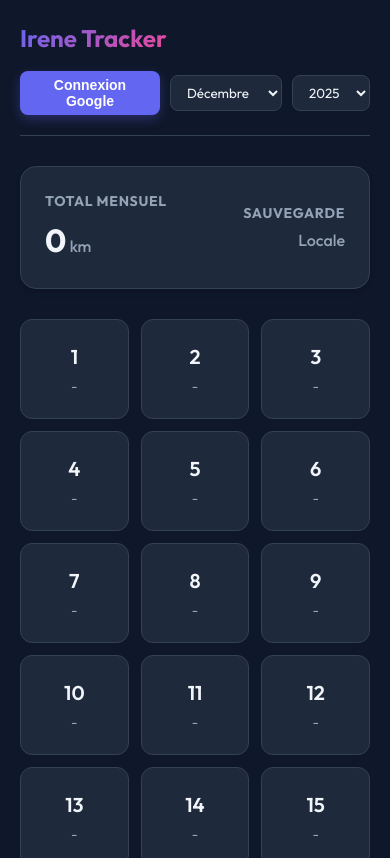
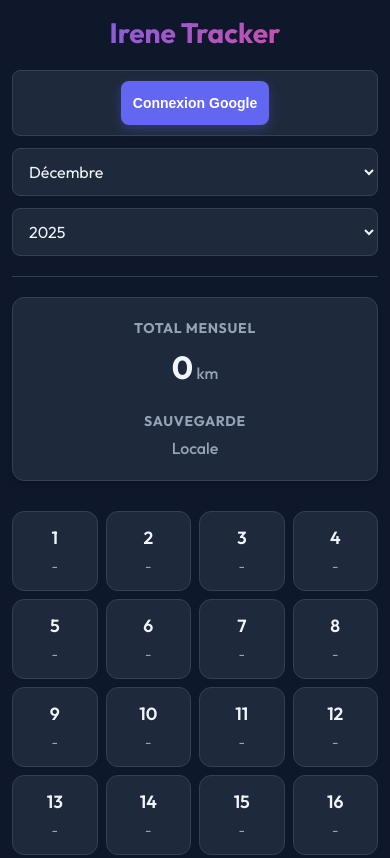
Before and after one commit to onyx-tiktok-off/irenetracker, a plain HTML site: page index.html in a window 390 px wide. Shown: the top 858 px of the page. Drawn offline with Linux system fonts and the light colour scheme.

Commit message:
Update index.html

```diff
--- a/index.html
+++ b/index.html
@@ -79,6 +79,7 @@
             font-size: 1.5rem;
             font-weight: 700;
             background: linear-gradient(135deg, var(--primary), var(--secondary));
+            background-clip: text;
             -webkit-background-clip: text;
             -webkit-text-fill-color: transparent;
         }
@@ -420,6 +421,149 @@
             font-weight: 700;
             color: var(--success);
             margin-bottom: 20px;
+        }
+
+        /* --- Mobile Responsiveness --- */
+        @media (max-width: 640px) {
+            :root {
+                --radius-lg: 12px;
+                /* Slightly smaller radius on mobile */
+            }
+
+            .container {
+                padding: 12px;
+                max-width: 100%;
+            }
+
+            header {
+                flex-direction: column;
+                align-items: stretch;
+                gap: 16px;
+                margin-bottom: 20px;
+                text-align: center;
+            }
+
+            .logo {
+                font-size: 1.75rem;
+                /* Larger logo for brand presence */
+            }
+
+            .controls {
+                flex-direction: column;
+                width: 100%;
+                gap: 12px;
+            }
+
+            .auth-status {
+                width: 100%;
+                justify-content: center;
+                background: var(--surface);
+                padding: 10px;
+                border-radius: var(--radius-sm);
+                border: 1px solid var(--border);
+            }
+
+            #monthSelect,
+            #yearSelect {
+                width: 100%;
+                padding: 12px;
+                /* Larger touch target */
+                font-size: 1rem;
+            }
+
+            /* Dashboard Stack */
+            .dashboard-card {
+                flex-direction: column;
+                gap: 20px;
+                text-align: center;
+                padding: 20px;
+            }
+
+            .stat-group,
+            .stat-group[style*="text-align: right"] {
+                text-align: center !important;
+                width: 100%;
+            }
+
+            /* Grid Adjustments */
+            .days-grid {
+                grid-template-columns: repeat(auto-fill, minmax(80px, 1fr));
+                gap: 8px;
+            }
+
+            .day-card {
+                min-height: 80px;
+                padding: 8px;
+            }
+
+            .day-number {
+                font-size: 1.1rem;
+            }
+
+            /* Modal Mobile Fullscreen-ish */
+            .modal {
+                width: 100%;
+                height: 100%;
+                max-height: 100%;
+                border-radius: 0;
+                display: flex;
+                flex-direction: column;
+                padding: 16px;
+            }
+
+            .modal-header {
+                margin-bottom: 16px;
+            }
+
+            .stops-list {
+                flex: 1;
+                overflow-y: auto;
+                /* Add padding for scroll */
+            }
+
+            .stop-item {
+                grid-template-columns: 1fr;
+                gap: 12px;
+                background: var(--surface-hover);
+                padding: 12px;
+                border-radius: var(--radius-sm);
+                margin-bottom: 8px;
+                position: relative;
+            }
+
+            /* Make the remove button absolute or better placed on mobile */
+            .remove-btn {
+                grid-column: 1 / -1;
+                width: 100%;
+                height: 36px;
+                font-size: 0.875rem;
+            }
+
+            .stop-item .input-group:nth-child(2) {
+                /* KM input */
+                grid-column: 1 / -1;
+            }
+
+            /* Prevent iOS Zoom on inputs */
+            input,
+            select,
+            textarea {
+                font-size: 16px !important;
+            }
+
+            .btn {
+                min-height: 44px;
+                /* Touch target size */
+            }
+
+            .modal-footer {
+                flex-direction: column-reverse;
+                /* Primary action on top if we want, or keep standard row but full width */
+            }
+
+            .modal-footer .btn {
+                width: 100%;
+            }
         }
     </style>
 </head>
```
